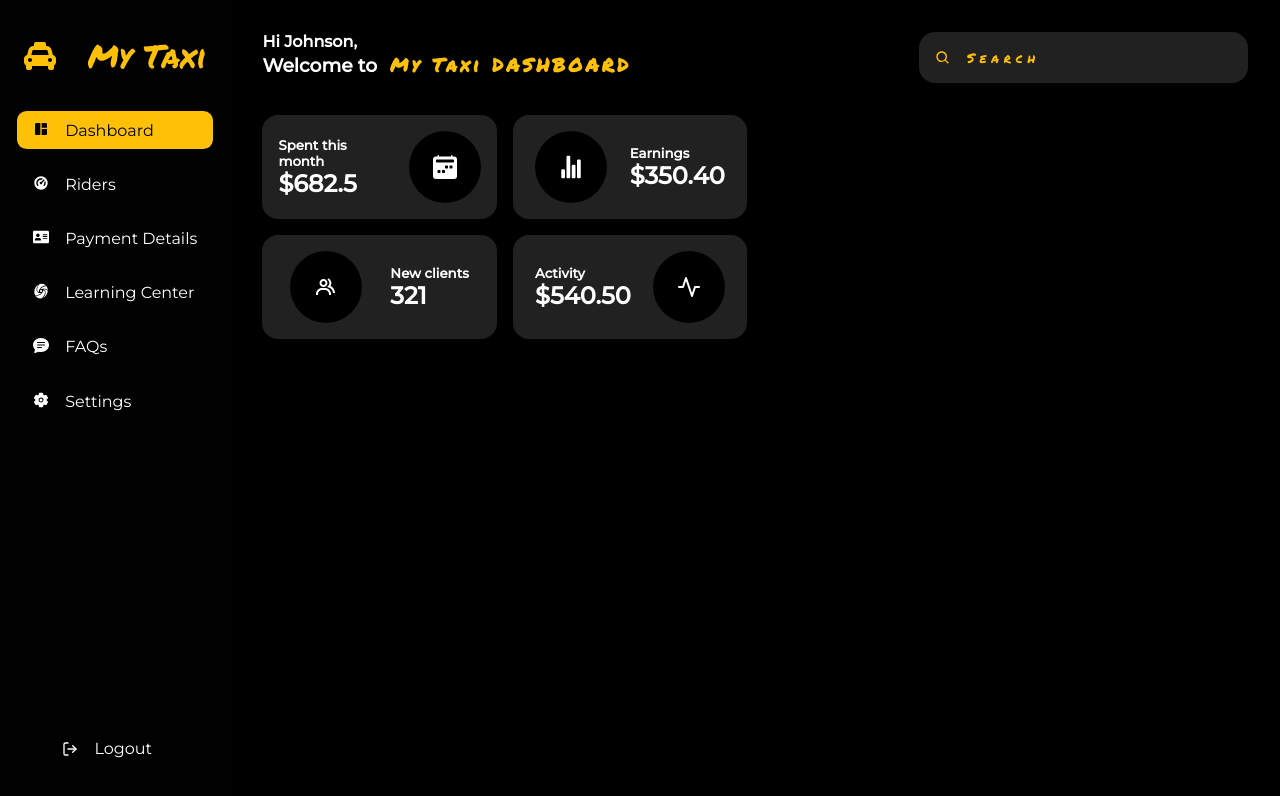
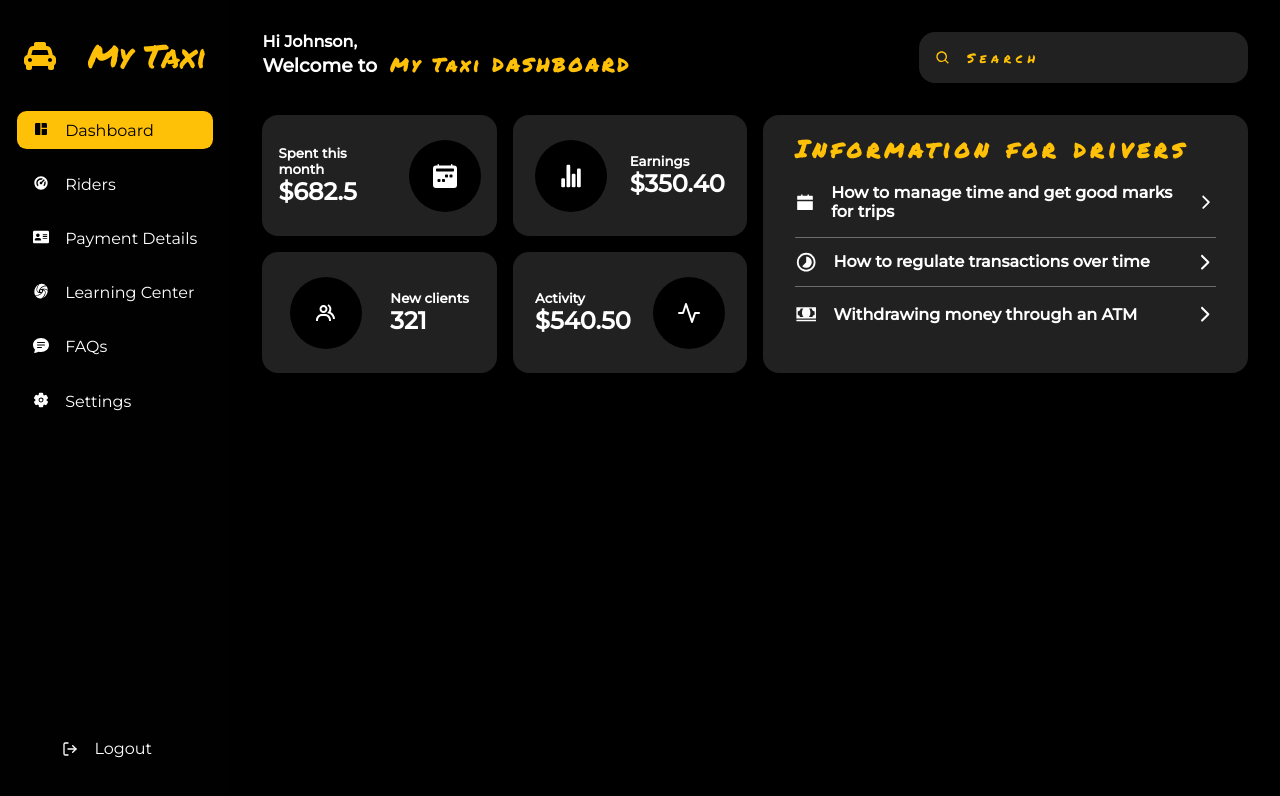
Before and after one commit to johnson-ad/react-dashboard-admin, a React (Create React App) app: page / in a window 1280 px wide. Shown: the top 796 px of the page. Built offline with nearby package versions, Linux system fonts and the light colour scheme.

Commit message:
codding FAQ and add style

```diff
--- a/src/components/FAQ.js
+++ b/src/components/FAQ.js
@@ -1,7 +1,83 @@
-import React from 'react'
-
+import React from "react";
+import styled from "styled-components";
+import { IoIosArrowForward } from "react-icons/io";
+import { AiFillCalendar } from "react-icons/ai";
+import { MdTimelapse } from "react-icons/md";
+import { IoMdCash } from "react-icons/io";
+import { cardStyles } from "./ReusableStyles";
 export default function FAQ() {
+    const faqs = [
+        {
+            icon: <AiFillCalendar />,
+            text: "How to manage time and get good marks for trips",
+        },
+        {
+            icon: <MdTimelapse />,
+            text: "How to regulate transactions over time",
+        },
+        {
+            icon: <IoMdCash />,
+            text: "Withdrawing money through an ATM",
+        },
+    ];
     return (
-        <div>FAQ</div>
-    )
+        <Section>
+            <div className="title">
+                <h2>Information for drivers</h2>
+            </div>
+            <div className="faqs">
+                {faqs.map((faq) => {
+                    return (
+                        <div className="faq">
+                            <div className="info">
+                                {faq.icon}
+                                <h4>{faq.text}</h4>
+                            </div>
+                            <IoIosArrowForward />
+                        </div>
+                    );
+                })}
+            </div>
+        </Section>
+    );
 }
+const Section = styled.section`
+  ${cardStyles};
+  .title {
+    h2 {
+      color: #ffc107;
+      font-family: "Permanent Marker", cursive;
+      letter-spacing: 0.3rem;
+    }
+  }
+  .faqs {
+    display: flex;
+    flex-direction: column;
+    gap: 1rem;
+    margin-top: 1rem;
+    .faq {
+      display: flex;
+      align-items: center;
+      justify-content: space-between;
+      cursor: pointer;
+      .info {
+        display: flex;
+        gap: 1rem;
+        align-items: center;
+      }
+      svg {
+        font-size: 1.4rem;
+      }
+      &:nth-of-type(2) {
+        border-top: 0.01rem solid #6c6e6e;
+        border-bottom: 0.01rem solid #6c6e6e;
+        padding: 0.8rem 0;
+      }
+    }
+  }
+  @media screen and (min-width: 280px) and (max-width: 1080px) {
+    svg {
+      font-size: 2rem !important;
+    }
+  }
+`;
```
